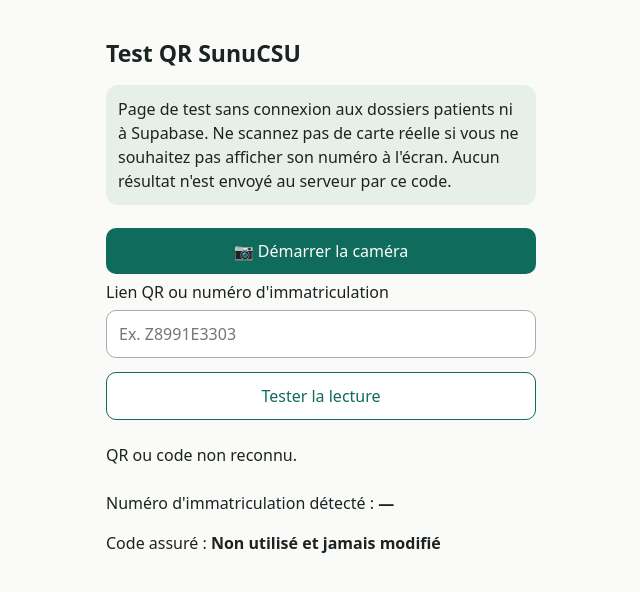
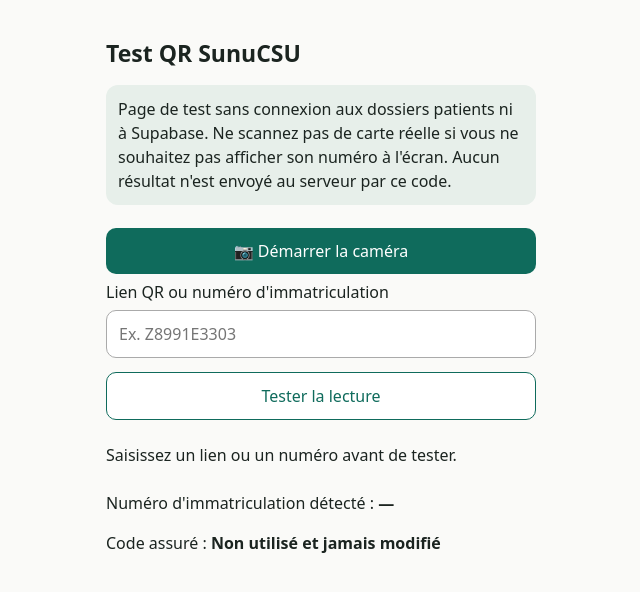
Before and after one commit to makavelisback-code/suivi-bureau-cmu., a plain HTML site: page test-qr-cmu.html in a window 1280 px wide. Both pictures are taken after a click on the button "Tester la lecture". Shown: the whole page, without its empty margins (319-959 px from the left). Drawn offline with Linux system fonts and the light colour scheme.

Commit message:
Clarify QR scan diagnosis and empty manual input without exposing card contents

```diff
--- a/test-qr-cmu.html
+++ b/test-qr-cmu.html
@@ -6,10 +6,10 @@ body{font:16px system-ui,Arial;background:#fafaf8;color:#1b2420;margin:0;padding
 (()=>{const $=id=>document.getElementById(id);let stream=null,active=false;
 function parse(raw){const v=String(raw||"").trim();if(/^[A-Z0-9]{6,24}$/i.test(v))return v.toUpperCase();try{const u=new URL(v);if(u.protocol!=="https:"||u.hostname.toLowerCase()!=="carte.sencsu.sn")return null;const c=u.searchParams.get("code")||"";return /^[A-Z0-9]{6,24}$/i.test(c)?c.toUpperCase():null}catch(_){return null}}
 function stop(){active=false;if(stream){stream.getTracks().forEach(t=>t.stop());stream=null}$("camera").style.display="none";$("camera").srcObject=null;$("stop").hidden=true}
-function apply(raw){const code=parse(raw);if(!code){$("status").textContent="QR ou code non reconnu.";return false}$("result").textContent=code;$("status").textContent="Lecture réussie. Numéro d'immatriculation uniquement.";stop();return true}
-$("apply").onclick=()=>apply($("manual").value);$("stop").onclick=()=>{stop();$("status").textContent="Caméra arrêtée."};
+function apply(raw,fromCamera=false){const code=parse(raw);if(!code){$("status").textContent=fromCamera?"QR détecté, mais format non reconnu. Aucun numéro enregistré.":"Lien ou numéro non reconnu. Aucun numéro enregistré.";return false}$("result").textContent=code;$("status").textContent="Lecture réussie. Numéro d'immatriculation uniquement.";stop();return true}
+$("apply").onclick=()=>{if(!$("manual").value.trim()){$("status").textContent="Saisissez un lien ou un numéro avant de tester.";return}apply($("manual").value)};$("stop").onclick=()=>{stop();$("status").textContent="Caméra arrêtée."};
 $("start").onclick=async()=>{stop();if(!window.isSecureContext){$("status").textContent="HTTPS requis.";return}if(!("BarcodeDetector" in window)){$("status").textContent="Ce navigateur ne prend pas en charge la détection QR native. Utilisez la saisie manuelle.";return}
-try{const supported=await BarcodeDetector.getSupportedFormats();if(!supported.includes("qr_code"))throw Error("QR indisponible");const d=new BarcodeDetector({formats:["qr_code"]});stream=await navigator.mediaDevices.getUserMedia({video:{facingMode:"environment"},audio:false});const v=$("camera");v.srcObject=stream;v.style.display="block";$("stop").hidden=false;await v.play();active=true;$("status").textContent="Présentez un QR code devant la caméra.";const loop=async()=>{if(!active)return;try{for(const b of await d.detect(v)){if(apply(b.rawValue))return}}catch(_){}if(active)setTimeout(loop,250)};loop()}catch(e){stop();$("status").textContent="Caméra ou lecture QR indisponible : "+e.message}};
+try{const supported=await BarcodeDetector.getSupportedFormats();if(!supported.includes("qr_code"))throw Error("QR indisponible");const d=new BarcodeDetector({formats:["qr_code"]});stream=await navigator.mediaDevices.getUserMedia({video:{facingMode:"environment"},audio:false});const v=$("camera");v.srcObject=stream;v.style.display="block";$("stop").hidden=false;await v.play();active=true;$("status").textContent="Présentez un QR code devant la caméra.";const loop=async()=>{if(!active)return;try{for(const b of await d.detect(v)){if(apply(b.rawValue,true))return}}catch(_){}if(active)setTimeout(loop,250)};loop()}catch(e){stop();$("status").textContent="Caméra ou lecture QR indisponible : "+e.message}};
 window.addEventListener("pagehide",stop);
 })();
 </script></body></html>
```
